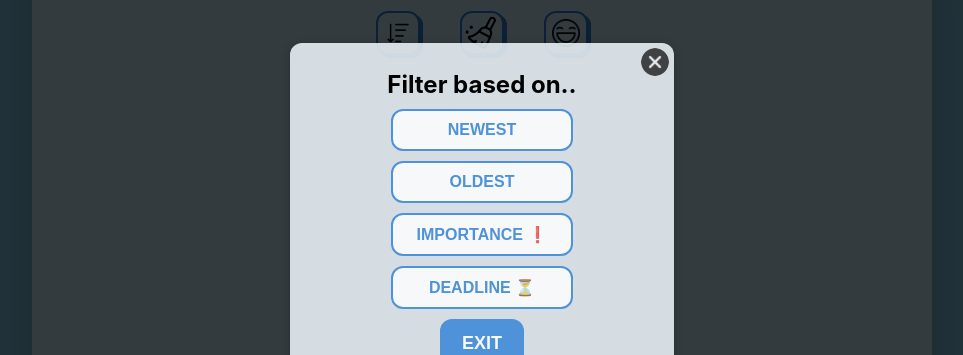
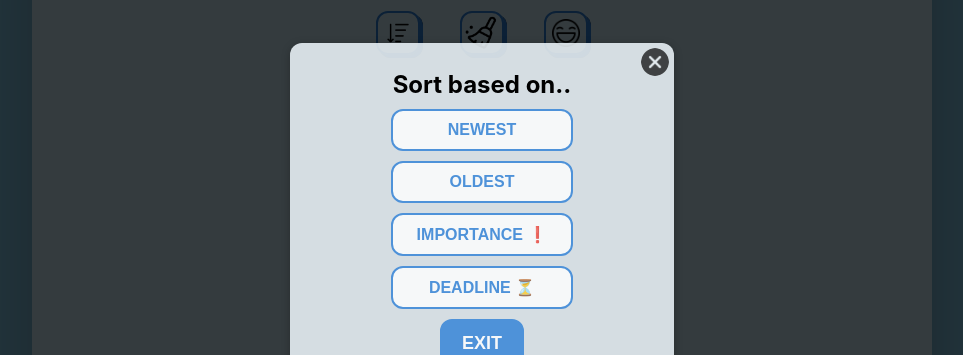
Before and after one commit to DevKarl/Advanced-Task-Planner, a React (Create React App) app: page / in a window 1280 px wide. Both pictures are taken after a click on the button 556 px from the left and 262 px from the top of the page. Shown: the part 229-584 px from the top of the page, without its empty margins (158-1121 px from the left). Built offline with nearby package versions, Linux system fonts and the light colour scheme.

Commit message:
fixed mistake: rename filtering to sorting everywhere

```diff
--- a/src/components/Modals/FilterTasksModal.js
+++ /dev/null
@@ -1,30 +0,0 @@
-
-
-import Modal from "../UI/Modal";
-import classes from './FilterTasksModal.module.css';
-
-const FilterTasksModal = props => {
-
-    const handleStartFiltering = option => props.enteredFilterOption(option);
-
-    return(
-        <Modal
-        btnText = {'Exit'}
-        modalTaller = {true}
-        closeModalHandler = {() => props.onClose()}
-        mainBtnClick = {() => props.onClose()}
-        >
-            <div className={classes.filterTasksContainer}>
-                <h2 className={classes.filterTasksTitle}>Filter based on..</h2>
-                <div className={classes.filterOptionsContainer}>
-                    <button onClick={() => handleStartFiltering('newest')}>Newest</button>
-                    <button onClick={() => handleStartFiltering('oldest')}>Oldest</button>
-                    <button onClick={() => handleStartFiltering('importance')}>Importance ❗️</button>
-                    <button onClick={() => handleStartFiltering('deadline')}>Deadline ⏳</button>
-                </div>
-            </div>
-        </Modal>
-    )
-}
-
-export default FilterTasksModal;
--- /dev/null
+++ b/src/components/Modals/SortTasksModal.js
@@ -0,0 +1,30 @@
+
+
+import Modal from "../UI/Modal";
+import classes from './SortTasksModal.module.css';
+
+const SortTasksModal = props => {
+
+    const handleStartSorting = option => props.enteredSortOption(option);
+
+    return(
+        <Modal
+        btnText = {'Exit'}
+        modalTaller = {true}
+        closeModalHandler = {() => props.onClose()}
+        mainBtnClick = {() => props.onClose()}
+        >
+            <div className={classes.sortTasksContainer}>
+                <h2 className={classes.sortTasksTitle}>Sort based on..</h2>
+                <div className={classes.sortOptionsContainer}>
+                    <button onClick={() => handleStartSorting('newest')}>Newest</button>
+                    <button onClick={() => handleStartSorting('oldest')}>Oldest</button>
+                    <button onClick={() => handleStartSorting('importance')}>Importance ❗️</button>
+                    <button onClick={() => handleStartSorting('deadline')}>Deadline ⏳</button>
+                </div>
+            </div>
+        </Modal>
+    )
+}
+
+export default SortTasksModal;
--- a/src/components/Modals/FilterTasksModal.module.css
+++ b/src/components/Modals/SortTasksModal.module.css
@@ -1,25 +1,25 @@
 
 
 
-.filterTasksTitle {
+.sortTasksTitle {
     margin-top: 0;
     margin-bottom: 10px;
 }
 
-.filterTasksContainer {
+.sortTasksContainer {
     display: flex;
     flex-direction: column;
     align-items: center;
     justify-content: center;
 }
 
-.filterOptionsContainer {
+.sortOptionsContainer {
     display: flex;
     flex-direction: column;
     gap: 10px;
 }
 
-.filterOptionsContainer button {
+.sortOptionsContainer button {
     padding: 10px 24px;
     border-radius: 12px;
     border: 2px solid var(--primary-color);
@@ -32,7 +32,7 @@
     opacity: 80%;
 }
 
-.filterOptionsContainer button:hover {
+.sortOptionsContainer button:hover {
     opacity: 100%;
     cursor: pointer;
     transition: all 0.1s ease-in-out;
--- a/src/components/TaskActions.js
+++ b/src/components/TaskActions.js
@@ -3,14 +3,14 @@ import classes from './TaskActions.module.css';
 import { tasksContext } from '../context/tasksContext';
 import { React, useState, useContext, useEffect } from 'react';
 import ClearAllTasksModal from './Modals/ClearAllTasksModal';
-import FilterTasksModal from './Modals/FilterTasksModal';
+import SortTasksModal from './Modals/SortTasksModal';
 
 const TaskActions = () => {
 
-    const {filterOn, filterOption, emojiesOn, toggleEmojies, toggleFilter, setFilterOption, clearAllTasks, filterTasks} = useContext(tasksContext);
+    const {sortOn, sortOption, emojiesOn, toggleEmojies, toggleSort, setSortOption, sortTasks, clearAllTasks} = useContext(tasksContext);
 
     // States
-    const [filterTasksModal, togglefilterTasksModal] = useState(false);
+    const [sortModal, toggleSortModal] = useState(false);
     const [clearTasksModal, toggleclearTasksModal] = useState(false);
     const [hoveredText, setHoveredText] = useState('');
     const [emojiMsg, setEmojiMsg] = useState('');
@@ -28,21 +28,21 @@ const TaskActions = () => {
         setEmojiMsg('');
     }
 
-    const handleToggleFilter = () => {
-        if(!filterOn) {
-            togglefilterTasksModal(true);
+    const handleToggleSort = () => {
+        if(!sortOn) {
+            toggleSortModal(true);
             return;
         }
-        filterTasks(''); //back to default (newest first)
-        setFilterOption('');
-        toggleFilter(false);
+        sortTasks(''); //back to default (newest first)
+        setSortOption('');
+        toggleSort(false);
     }
 
-    const handleFilterOption = chosenFilterOption => {
-        togglefilterTasksModal(false);
-        toggleFilter(true);
-        setFilterOption(chosenFilterOption);
-        filterTasks(chosenFilterOption);
+    const handleSortOption = chosenSortOption => {
+        toggleSortModal(false);
+        toggleSort(true);
+        setSortOption(chosenSortOption);
+        sortTasks(chosenSortOption);
     }
 
     const handleClearAllTasks = () => {
@@ -54,17 +54,16 @@ const TaskActions = () => {
         clearAllTasks();
     }
 
-    const handleExitFilterTasksModal = () => {
-        togglefilterTasksModal(false);
+    const handleExitSortModal = () => {
+        toggleSortModal(false);
     }
 
     // CSS handlers for animations
     const handleEnterEmoji = () => setHoveredText(`${emojiesOn ? 'Deactivate' : 'Activate'} Auto-Emojies`);
-    const handleEnterSort = () => setHoveredText(`${filterOn ? 'Deactivate' : 'Activate'} Filter`);
+    const handleEnterSort = () => setHoveredText(`${sortOn ? 'Deactivate' : 'Activate'} Sorting`);
     const handleEnterClearAll = () => setHoveredText("Clear all tasks");
     const handleLeave = () => setHoveredText("");
 
-    // useEffect for enabled actions messages (filterMsg and emojiMsg)
     useEffect(() => {
         if (emojiesOn) {
             setEmojiMsg('Automatic Emojies Activated 🙋‍♂️');
@@ -75,10 +74,10 @@ const TaskActions = () => {
         <>
         <div className={classes.taskActionsContainer}>
             <button
-                className={`${classes.sortBtn} ${filterOn ? classes.activatedBtn : ''}`}
+                className={`${classes.sortBtn} ${sortOn ? classes.activatedBtn : ''}`}
                 onMouseEnter={handleEnterSort}
                 onMouseLeave={handleLeave}
-                onClick={handleToggleFilter}
+                onClick={handleToggleSort}
             ></button>
             <button
                 className={classes.clearAllTasksBtn}
@@ -96,15 +95,15 @@ const TaskActions = () => {
         <div className={classes.hoveredTaskActionText}><h3 className={classes.hoveredTaskActionTextH3}>{hoveredText}</h3></div>
         <div className={classes.taskActionsMessages}>
             {emojiesOn && <h4 className={classes.taskActionMsg}>{emojiMsg}</h4>}
-            {filterOn && <h4 className={classes.taskActionMsg}>{`Filtering based on: ${filterOption} ⤵️`}</h4>}
+            {sortOn && <h4 className={classes.taskActionMsg}>{`Sorting based on: ${sortOption} ⤵️`}</h4>}
         </div>
         {clearTasksModal && <ClearAllTasksModal
         onClose = {() => toggleclearTasksModal(prev => !prev)}
         onYesClick = {handleConfirmedClearTasks}
         />}
-        {filterTasksModal && <FilterTasksModal
-        onClose = {handleExitFilterTasksModal}
-        enteredFilterOption = {handleFilterOption}
+        {sortModal && <SortTasksModal
+        onClose = {handleExitSortModal}
+        enteredSortOption = {handleSortOption}
         />}
         </>
     )
--- a/src/context/tasksContext.js
+++ b/src/context/tasksContext.js
@@ -5,15 +5,15 @@ import { checkInputWordLength } from "../components/Helpers/InputControl";
 export const tasksContext = React.createContext({
     // ONLY for syntax highlighting
     tasks: [],
-    filterOn: false,
-    filterOption: '',
+    sortOn: false,
+    sortOption: '',
     emojiesOn: false,
     addTask: () => {},
     updateTasks: () => {},
     toggleEmojies: () => {},
-    toggleFilter: () => {},
-    setFilterOption: () => {},
-    filterTasks: () => {},
+    toggleSort: () => {},
+    setSortOption: () => {},
+    sortTasks: () => {},
     clearAllTasks: () => {},
 });
 
@@ -39,19 +39,19 @@ export const TasksContextProvider = props => {
     }
 });
 
-const [filterOn, toggleFilter] = useState(() => {
-  const savedFilterOn = localStorage.getItem("savedFilterOn");
-  if (savedFilterOn) {
-    return JSON.parse(savedFilterOn);
+const [sortOn, toggleSort] = useState(() => {
+  const savedSortOn = localStorage.getItem("savedSortOn");
+  if (savedSortOn) {
+    return JSON.parse(savedSortOn);
   } else {
     return false;
   }
 });
 
-const [filterOption, setFilterOption] = useState(() => {
-  const savedFilterOption = localStorage.getItem("savedFilterOption");
-  if (savedFilterOption) {
-    return JSON.parse(savedFilterOption);
+const [sortOption, setSortOption] = useState(() => {
+  const savedSortOption = localStorage.getItem("savedSortOption");
+  if (savedSortOption) {
+    return JSON.parse(savedSortOption);
   } else {
     return '';
   }
@@ -73,18 +73,18 @@ const [newTask, setNewTask] = useState(null);
     })
   };
 
-  const filterTasks = chosenFilterOption => {
-    switch(chosenFilterOption) {
+  const sortTasks = chosenSortOption => {
+    switch(chosenSortOption) {
       case "oldest":
-        const tasksFilteredOld = [...tasks].sort((a, b) => Date.parse(b.date) - Date.parse(a.date));
-        updateTasks(tasksFilteredOld);
+        const sortedTasksOld = [...tasks].sort((a, b) => Date.parse(b.date) - Date.parse(a.date));
+        updateTasks(sortedTasksOld);
         break;
       case "importance":
-        const tasksFilteredImportance = [...tasks].sort((a, b) => b.importance - a.importance);
-        updateTasks(tasksFilteredImportance);
+        const sortedTasksImportance = [...tasks].sort((a, b) => b.importance - a.importance);
+        updateTasks(sortedTasksImportance);
         break;
       case "deadline":
-        const tasksFilteredDeadline = [...tasks].sort((a, b) => {
+        const sortedTasksDeadline = [...tasks].sort((a, b) => {
           if (a.deadline === null && b.deadline === null) {
             return 0;
           }
@@ -96,12 +96,12 @@ const [newTask, setNewTask] = useState(null);
           }
           return Date.parse(a.deadline) - Date.parse(b.deadline);
         });
-        updateTasks(tasksFilteredDeadline);
+        updateTasks(sortedTasksDeadline);
         break;
       // DEFAULT IS ALWAYS NEWEST FIRST
       default:
-        const tasksFilteredNew = [...tasks].sort((a, b) => Date.parse(a.date) - Date.parse(b.date));
-        updateTasks(tasksFilteredNew);
+        const sortedTasksNew = [...tasks].sort((a, b) => Date.parse(a.date) - Date.parse(b.date));
+        updateTasks(sortedTasksNew);
         break;
     }
   }
@@ -119,16 +119,16 @@ const [newTask, setNewTask] = useState(null);
   }, [tasks]);
 
   useEffect(() => {
-    localStorage.setItem("savedFilterOn", JSON.stringify(filterOn));
-  }, [filterOn]);
+    localStorage.setItem("savedSortOn", JSON.stringify(sortOn));
+  }, [sortOn]);
 
   useEffect(() => {
     localStorage.setItem("savedEmojiesOn", JSON.stringify(emojiesOn));
   }, [emojiesOn]);
 
   useEffect(() => {
-    localStorage.setItem("savedFilterOption", JSON.stringify(filterOption));
-  }, [filterOption]);
+    localStorage.setItem("savedSortOption", JSON.stringify(sortOption));
+  }, [sortOption]);
 
   useEffect(() => {
     if (newTask) {
@@ -148,15 +148,15 @@ const [newTask, setNewTask] = useState(null);
       <tasksContext.Provider
       value={{
           tasks: tasks,
-          filterOn: filterOn,
-          filterOption: filterOption,
+          sortOn: sortOn,
+          sortOption: sortOption,
           emojiesOn: emojiesOn,
           addTask: addTask,
           updateTasks: updateTasks,
           toggleEmojies: toggleEmojies,
-          toggleFilter: toggleFilter,
-          filterTasks: filterTasks,
-          setFilterOption: setFilterOption,
+          toggleSort: toggleSort,
+          sortTasks: sortTasks,
+          setSortOption: setSortOption,
           clearAllTasks: clearAllTasks
       }}
 
```
